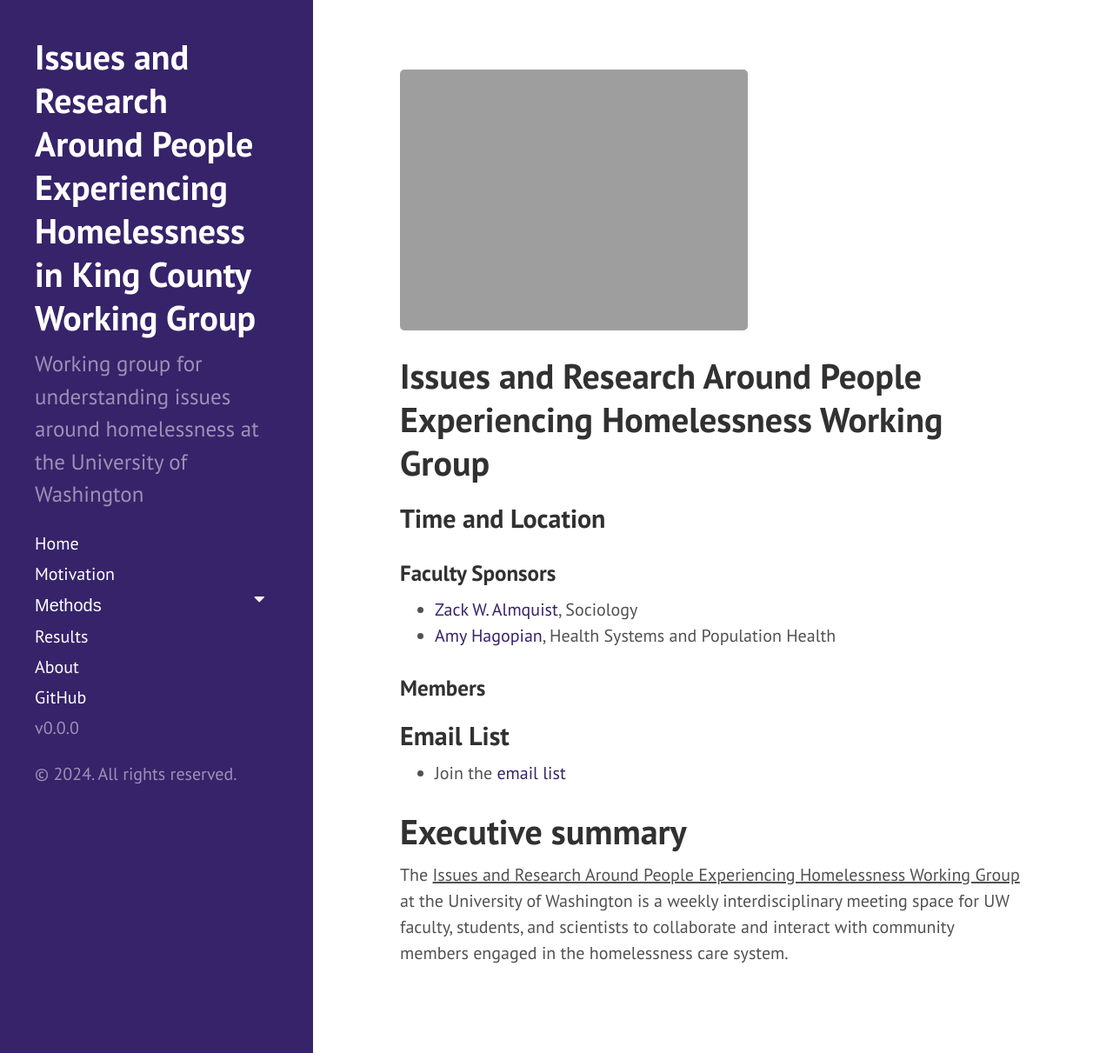
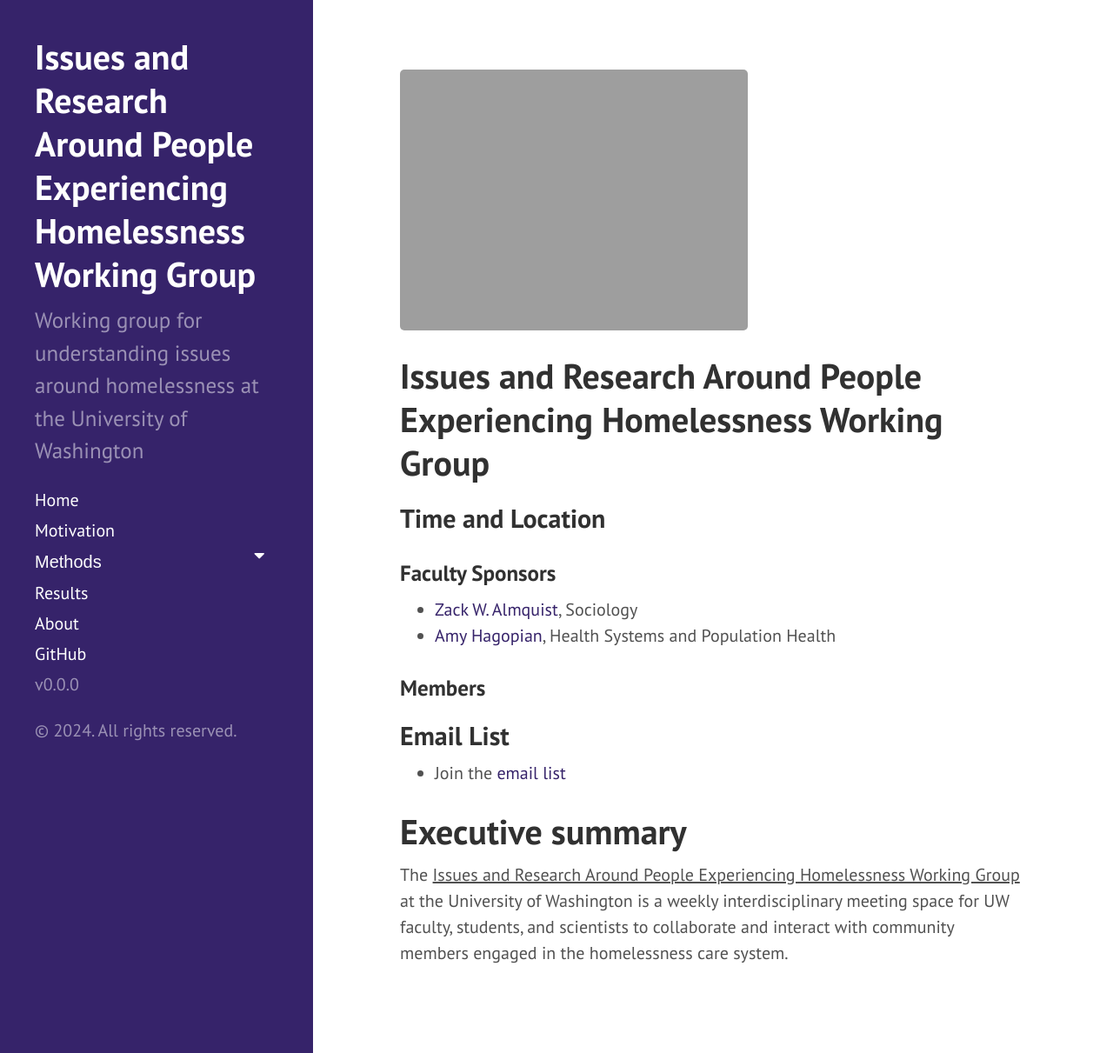
Before and after one commit to SSDALab/kcpehworkinggroup, a Jekyll site: the page built from index.md, in a window 1280 px wide and 1211 px high. Shown: the whole window at 87% size. Built offline with Jekyll 4.4.1, drawn with Linux system fonts in a browser that asks for light colours; the list of posts is cut into pages by our own code.

Commit message:
Update _config.yml

```diff
--- a/_config.yml
+++ b/_config.yml
@@ -5,7 +5,7 @@
 
 
 # Setup
-title:            Issues and Research Around People Experiencing Homelessness in King County Working Group
+title:            Issues and Research Around People Experiencing Homelessness Working Group
 tagline:          ''
 description:      'Working group for understanding issues around homelessness at the University of Washington'
 url:              "https://ssdalab.github.io/"
```
